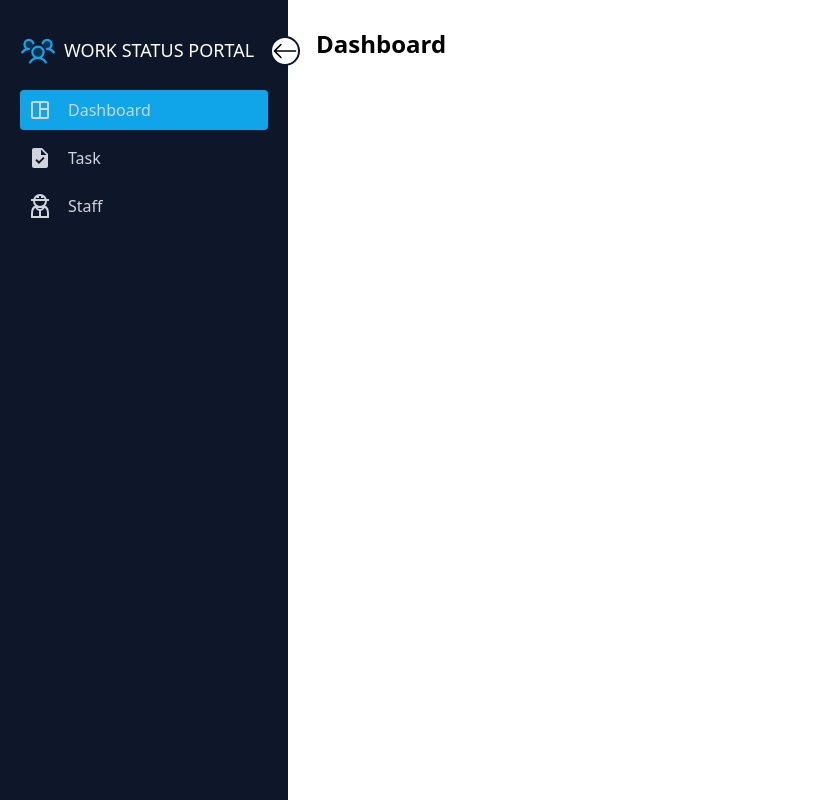
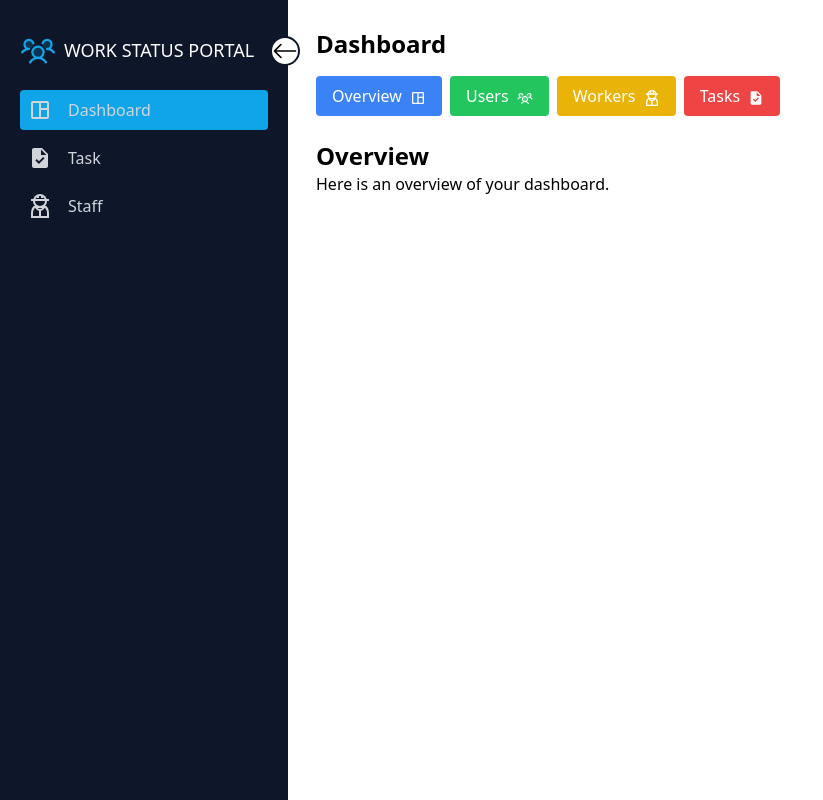
Before and after one commit to Kapil-2201/Work-Status-Portal, a React (Vite) app: page / in a window 1280 px wide. Shown: the whole page, without its empty margins (0-823 px from the left). Built offline with nearby package versions, Linux system fonts and the light colour scheme.

Commit message:
Update Dashboard.jsx

```diff
--- a/src/pages/Dashboard.jsx
+++ b/src/pages/Dashboard.jsx
@@ -1,85 +1,86 @@
 import { useState } from "react";
-import { BsArrowLeft } from "react-icons/bs";
 import { PiUsersThreeDuotone } from "react-icons/pi";
 import { MdOutlineSpaceDashboard } from "react-icons/md";
 import { GrUserWorker } from "react-icons/gr";
 import { MdTask } from "react-icons/md";
 
+export const Dashboard = () => {
+  const [selectedSection, setSelectedSection] = useState("overview");
 
-
-export const Dashboard = () => {
-  const [open, setOpen] = useState(true);
+  const renderSection = () => {
+    switch (selectedSection) {
+      case "overview":
+        return (
+          <div>
+            <h2 className="text-2xl font-semibold">Overview</h2>
+            <p>Here is an overview of your dashboard.</p>
+          </div>
+        );
+      case "users":
+        return (
+          <div>
+            <h2 className="text-2xl font-semibold">Users</h2>
+            <p>Manage your users here.</p>
+          </div>
+        );
+      case "workers":
+        return (
+          <div>
+            <h2 className="text-2xl font-semibold">Workers</h2>
+            <p>Manage your workers here.</p>
+          </div>
+        );
+      case "tasks":
+        return (
+          <div>
+            <h2 className="text-2xl font-semibold">Tasks</h2>
+            <p>Manage your tasks here.</p>
+          </div>
+        );
+      default:
+        return null;
+    }
+  };
 
   return (
-
     <>
       <div className="flex">
 
-       {/* Sidebar section */}
-        {/* <div
-          className={`bg-dark-blue h-screen p-5 pt-8 ${
-            open? "w-72" : "w-20"
-          } duration-300 relative`}
-        >
-          <BsArrowLeft
-            className={`bg-white text-3xl absolute -right-3 top-9 rounded-full border-2 border-dark-blue cursor-pointer ${
-            !open && "rotate-180 duration-300"
-            }`}
-            onClick={() => setOpen(!open)}
-          />
-          <div className="inline-flex">
-            <PiUsersThreeDuotone className="text-light-blue text-4xl rounded cursor-pointer block float-left mr-2" />
-            <h3
-              className={`text-white origin-left font-medium text-lg mt-1 duration-50 ${
-              !open && "hidden"
-              }`}
-            >
-              WORK STATUS PORTAL
-            </h3>
-          </div>
-          <ul className="pt-2">
-            <li
-              className={`text-gray-300 cursor-pointer text-sm flex items-center gap-x-4 p-2 hover:bg-light-blue
-              }  rounded duration-300 mt-2`}
-            >
-              <span className="text-2xl block float-left">
-                <MdOutlineSpaceDashboard />
-              </span>
-              <span className={`text-base font-medium flex-1 ${!open && "hidden"}`}>
-                Dashboard
-              </span>
-            </li>
-            <li className={`text-gray-300 cursor-pointer text-sm flex items-center gap-x-4 p-2 hover:bg-light-blue
-              }  rounded duration-300 mt-2`}
-            >
-              <span className="text-2xl block float-left">
-                <MdTask />
-              </span>
-              <span className={`text-base font-medium flex-1 ${!open && "hidden"}`}>
-                Task
-              </span>
-            </li>
-            <li
-              className={`text-gray-300 cursor-pointer text-sm flex items-center gap-x-4 p-2 bg-light-blue
-              }  rounded duration-300 mt-2`}
-            >
-              <span className="text-2xl block float-left">
-                <GrUserWorker />
-              </span>
-              <span className={`text-base font-medium flex-1 ${!open && "hidden"}`}>
-                Staff
-              </span>
-            </li>
-          </ul>
-        </div> */}
-
         <div className="inline-block flex-grow p-7">
           <h2 className="text-2xl inline-block font-semibold">Dashboard</h2>
-          </div>
+
+          <div className="mt-4">
+            <button
+              className="bg-blue-500 text-white px-4 py-2 mr-2 rounded"
+              onClick={() => setSelectedSection("overview")}
+            >
+              Overview <MdOutlineSpaceDashboard className="inline-block ml-1" />
+            </button>
+            <button
+              className="bg-green-500 text-white px-4 py-2 mr-2 rounded"
+              onClick={() => setSelectedSection("users")}
+            >
+              Users <PiUsersThreeDuotone className="inline-block ml-1" />
+            </button>
+            <button
+              className="bg-yellow-500 text-white px-4 py-2 mr-2 rounded"
+              onClick={() => setSelectedSection("workers")}
+            >
+              Workers <GrUserWorker className="inline-block ml-1" />
+            </button>
+            <button
+              className="bg-red-500 text-white px-4 py-2 rounded"
+              onClick={() => setSelectedSection("tasks")}
+            >
+              Tasks <MdTask className="inline-block ml-1" />
+            </button>
           </div>
 
-
-
+          <div className="mt-6">
+            {renderSection()}
+          </div>
+        </div>
+      </div>
     </>
-  )
-}
+  );
+};
```
